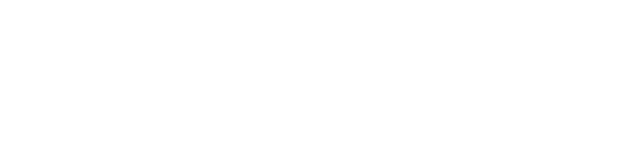
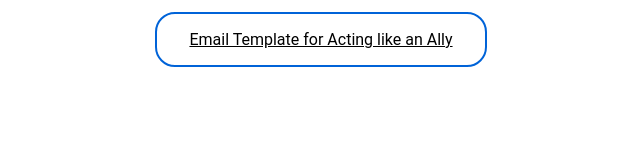
Before and after one commit to TapvigoEducation/LTAR, a plain HTML site: page Ally.html in a window 1280 px wide. Shown: the whole page, without its empty margins (319-959 px from the left). Drawn offline with Linux system fonts and the light colour scheme.

Commit message:
Update Ally.html

```diff
--- a/Ally.html
+++ b/Ally.html
@@ -34,5 +34,5 @@ a {
 </style>
 </head>
 <body>
-<a href="mailto:?subject=Acting%20like%20an%20Ally%20&body=These%20are%20the%20answers%20to%20the%20questions%20about%20how%20I%20will%20act%20like%20an%20Ally.%20%0A%0AWhat%20privileges%20and%20biases%20do%20I%20have%3F%0A%0AWhat%20do%20I%20need%20to%20educate%20myself%20on%3F%0A%0AHow%20do%20I%20turn%20what%20I%E2%80%99m%20learning%20into%20action%3F%0A%0AWho%20can%20hold%20me%20accountable%20with%20reaching%20these%20goals%3F%20">Email Template for Acting like an Ally </a>
+<a class="button1" href="mailto:?subject=Acting%20like%20an%20Ally%20&body=These%20are%20the%20answers%20to%20the%20questions%20about%20how%20I%20will%20act%20like%20an%20Ally.%20%0A%0AWhat%20privileges%20and%20biases%20do%20I%20have%3F%0A%0AWhat%20do%20I%20need%20to%20educate%20myself%20on%3F%0A%0AHow%20do%20I%20turn%20what%20I%E2%80%99m%20learning%20into%20action%3F%0A%0AWho%20can%20hold%20me%20accountable%20with%20reaching%20these%20goals%3F%20">Email Template for Acting like an Ally </a>
   </html>
```
